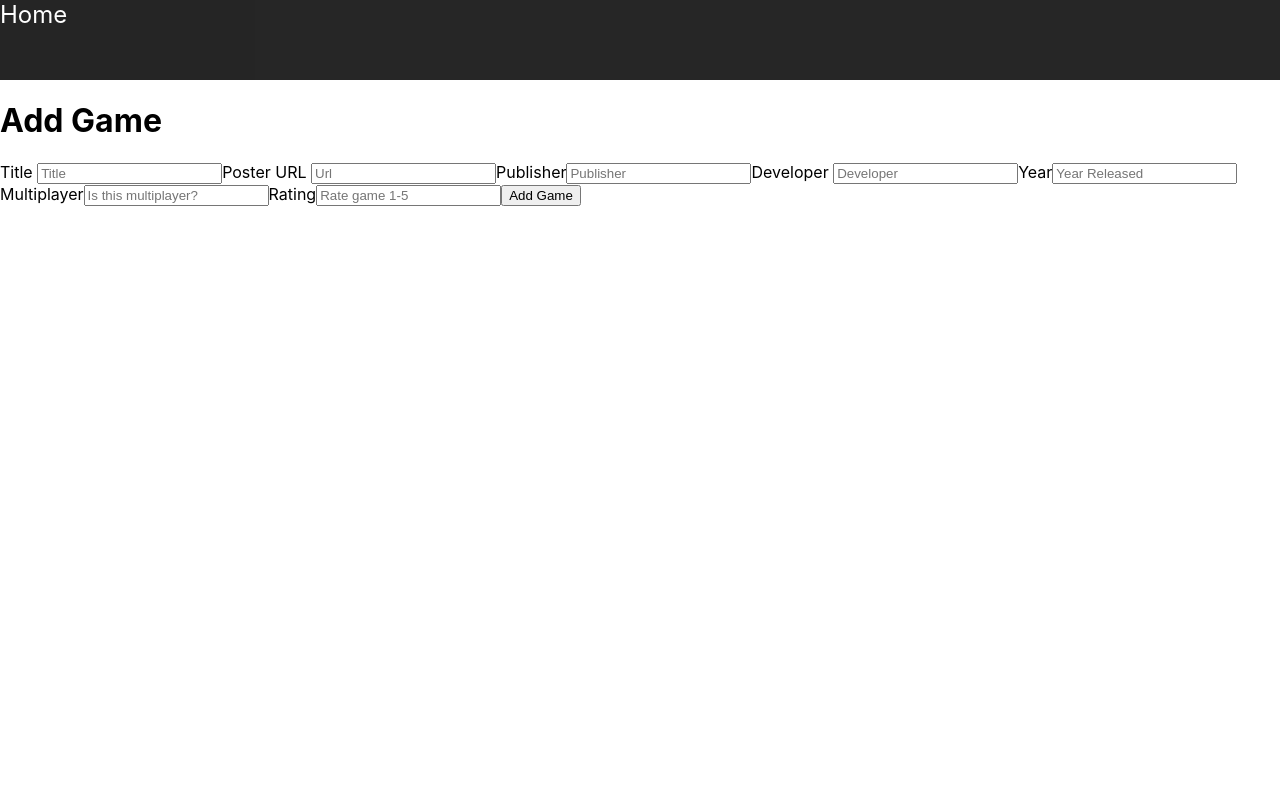
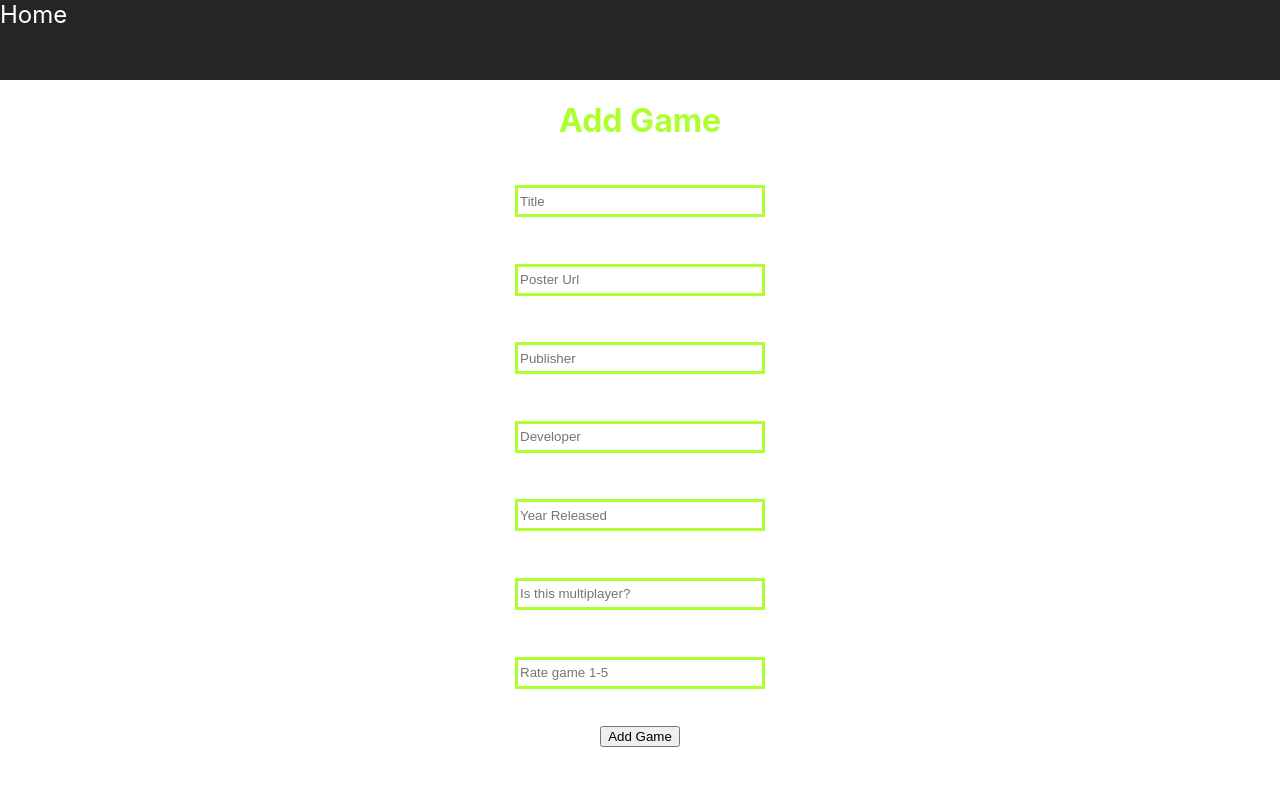
Before and after one commit to Brumz/gamesFE, a React (Create React App) app: page /newgame in a window 1280 px wide. Shown: the top 786 px of the page. Built offline with nearby package versions, Linux system fonts and the light colour scheme; no server answers.

Commit message:
styled the add game page

```diff
--- a/src/App.css
+++ b/src/App.css
@@ -112,3 +112,34 @@ button:hover {
   padding: 1rem;
   background-color: lightgrey;
 }
+
+.form {
+  height: 100vh;
+  width: 100vw;
+  display: flex;
+  align-items: center;
+  flex-direction: column;
+}
+
+.formIn {
+  height: 75vh;
+  width: 75vw;
+  display: flex;
+  flex-direction: column;
+  justify-content: space-around;
+  align-items: center;
+}
+
+label>input {
+  border: .2rem solid greenyellow;
+  height: 1.5rem;
+  width: 15rem;
+}
+
+input {
+  margin: .55rem;
+}
+
+.addGameH {
+  color: greenyellow;
+}
--- a/src/components/AddGame.jsx
+++ b/src/components/AddGame.jsx
@@ -7,10 +7,9 @@ const AddGame = props => {
     <div>
       <NavBar />
       <div className="form">
-        <h1> Add Game </h1>
+        <h1 className="addGameH"> Add Game </h1>
         <form className="formIn" onSubmit={props.handleSubmit}>
-          <label>
-            Title{" "}
+          <label className="lblTitle">
             <input
               type="text"
               name="title"
@@ -18,17 +17,15 @@ const AddGame = props => {
               onChange={props.newGameInput}
             />
           </label>
-          <label>
-            Poster URL{" "}
+          <label className="lbl">
             <input
               type="text"
               name="poster"
-              placeholder="Url"
+              placeholder="Poster Url"
               onChange={props.newGameInput}
             />
           </label>
-          <label>
-            Publisher
+          <label className="lbl">
             <input
               type="text"
               name="publisher"
@@ -36,8 +33,7 @@ const AddGame = props => {
               onChange={props.newGameInput}
             />
           </label>
-          <label>
-            Developer{" "}
+          <label className="lbl">
             <input
               type="text"
               name="developer"
@@ -45,8 +41,7 @@ const AddGame = props => {
               onChange={props.newGameInput}
             />
           </label>
-          <label>
-            Year
+          <label className="lbl">
             <input
               type="number"
               name="year"
@@ -54,8 +49,7 @@ const AddGame = props => {
               onChange={props.newGameInput}
             />
           </label>
-          <label>
-            Multiplayer
+          <label className="lbl">
             <input
               type="boolean"
               name="Multiplayer"
@@ -63,8 +57,7 @@ const AddGame = props => {
               onChange={props.newGameInput}
             />
           </label>
-          <label>
-            Rating
+          <label className="lbl">
             <input
               type="number"
               name="rating"
```
Also changed, not shown: src/AddGame.css (added), src/components/DeleteGame.jsx (added).
